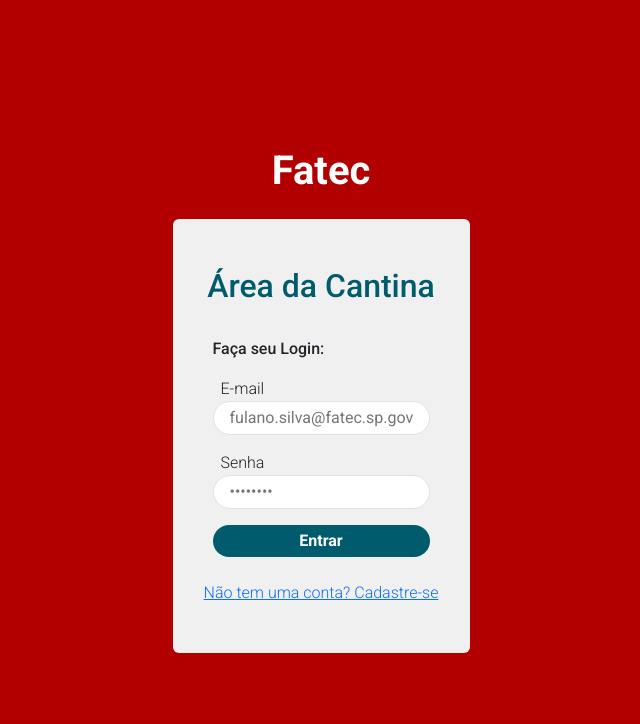
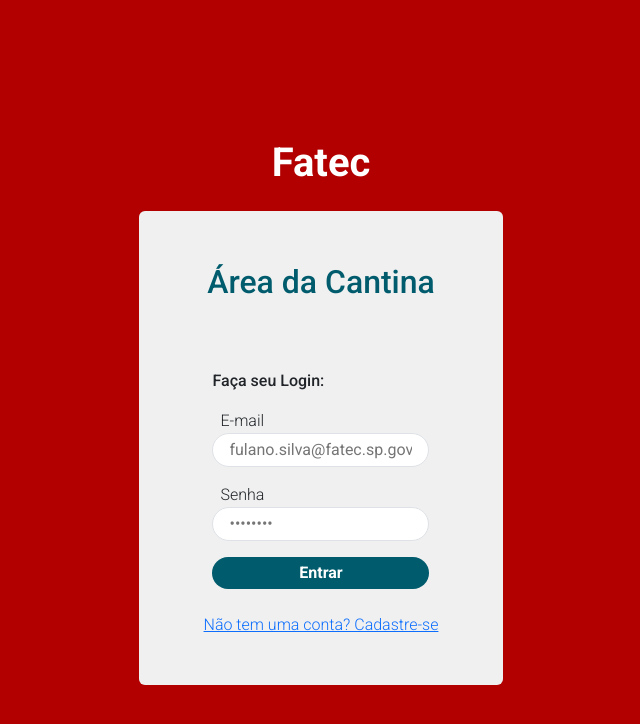
Before and after one commit to Lizandraferrari/cantina_fatec, a React (Vite) app in the folder cantina-fatec/: page / in a window 1280 px wide. Shown: the top 724 px of the page, without its empty margins (319-959 px from the left). Built offline with nearby package versions, Linux system fonts and the light colour scheme.

Commit message:
Apresentação de mensagem de erro no front

```diff
--- a/cantina-fatec/src/pages/(auth)/Cadastro/index.jsx
+++ b/cantina-fatec/src/pages/(auth)/Cadastro/index.jsx
@@ -2,9 +2,11 @@
 import Button from '@/components/button';
 import '../auth.css';
 import Seletor from '@/components/seletor';
+import { useState } from 'react';
 
 const Login = () => {
   const options = ['f113 - Fatec Mauá']
+  const [loading, setLoading] = useState(false);
 
   return (
     <div className='auth justify-content-center d-flex flex-column align-items-center'>
--- a/cantina-fatec/src/pages/(auth)/Login/index.jsx
+++ b/cantina-fatec/src/pages/(auth)/Login/index.jsx
@@ -5,6 +5,7 @@
 import '../auth.css';
 
 const Login = () => {
+  const [error, setError] = useState('');
   const [email, setEmail] = useState('');
   const [senha, setSenha] = useState('');
   const [loading, setLoading] = useState(false);
@@ -26,7 +27,13 @@
       window.location.href = '/pedidos';
 
     } catch (error) {
-      console.log(error);
+
+      setError('Não foi possível concluir a solicitação.\nTente novamente!')
+
+      if(error === 401 || error === 404) {
+        setError('Verifique suas credenciais e tente novamente!');
+      }
+
     } finally {
       setLoading(false);
     }
@@ -36,10 +43,10 @@
     <div className='auth justify-content-center d-flex flex-column align-items-center'>
       <h1 className='text-white m-4'>Fatec</h1>
 
-      <div className='form d-flex flex-column align-items-center justify-content-center py-5 px-3 mb-4 rounded '>
-        <h2>Área da Cantina</h2>
+      <div className='form d-flex flex-column align-items-center justify-content-center rounded pt-0 p-5'>
+        <h2 className='py-5 px-3 m-1'>Área da Cantina</h2>
 
-        <form onSubmit={handleLogin} className='p-4 gap-3 d-flex flex-column'>
+        <form onSubmit={handleLogin} className='p-3 gap-3 d-flex flex-column'>
           <label className='fw-medium' htmlFor='email'>
             Faça seu Login:
           </label>
@@ -80,9 +87,11 @@
           </Button>
 
         </form>
-
+            {error ?
+              <p className='text-danger position-relative text-center m-0'  style={{ whiteSpace: 'pre-line' }}>{error}</p>
+              : null}
         <a
-          className='text-decoration-underline'
+          className='text-decoration-underline pt-2'
           href='/cadastro'
         >
           Não tem uma conta? Cadastre-se
```
